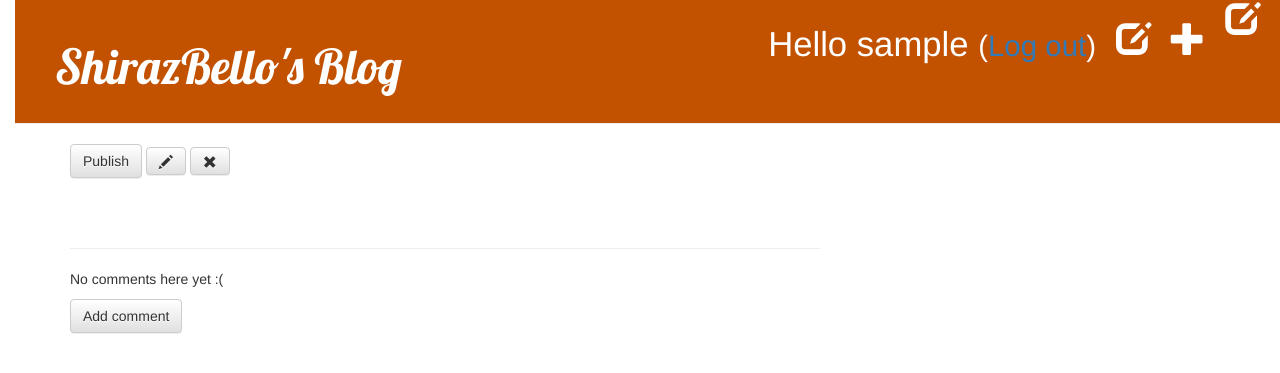
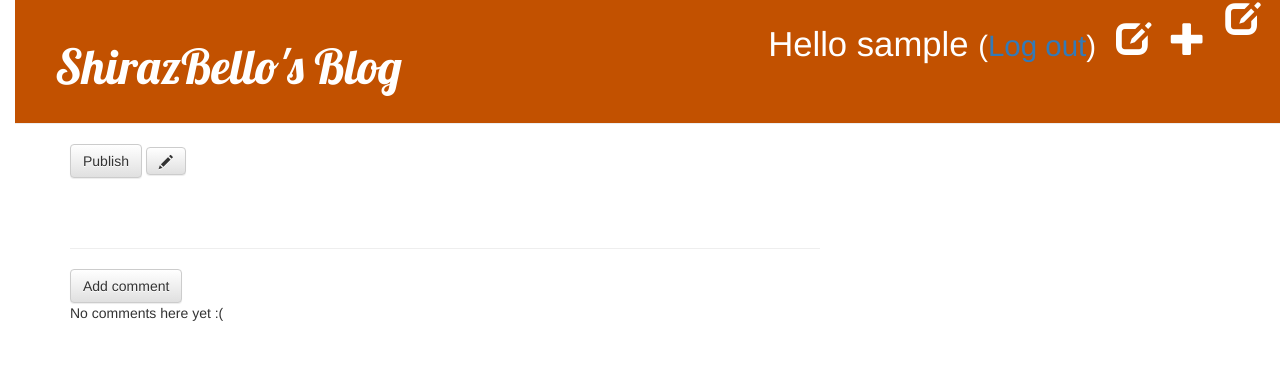
Before and after one commit to Shirazbello/my-firstDjango-blog, a Django app: template blog/templates/blog/post_detail.html in a window 1280 px wide. Shown: the top 373 px of the page. Run offline with Django 3.2, Linux system fonts and the light colour scheme; the template is opened without the code that fills it, so the values that code supplies are empty; the visitor is signed in with stand-in values (Sample User, id 1); some libraries are stand-ins or nearby versions.

Commit message:
USER COMMENT SECTION ERROR FIXED

```diff
--- a/blog/models.py
+++ b/blog/models.py
@@ -20,6 +20,9 @@ class Post(models.Model):
     def __str__(self):
         return self.title
 
+    def approved_comments(self):
+        return self.comments.filter(approved_comment=True)
+
 class Comment(models.Model):
     post = models.ForeignKey('blog.Post', on_delete=models.CASCADE, related_name='comments')
     author = models.CharField(max_length=200)
@@ -33,5 +36,3 @@ class Comment(models.Model):
 
     def __str__(self):
         return self.text
-    def approved_comments(self):
-        return self.comments.filter(approved_comment=True)
--- a/blog/templates/blog/post_detail.html
+++ b/blog/templates/blog/post_detail.html
@@ -6,18 +6,17 @@
     <div class="date">
     {{ post.published_date }}
     </div>
-{% else %}
+ {% else %}
     <a class="btn btn-default" href="{% url 'post_publish' pk=post.pk %}">Publish</a>
 {% endif %}
     {% if user.is_authenticated %}
      <a class="btn btn-default" href="{% url 'post_edit' pk=post.pk %}"><span class="glyphicon glyphicon-pencil"></span></a>
-     <a class="btn btn-default" href="{% url 'post_remove' pk=post.pk %}"><span class="glyphicon glyphicon-remove"></span></a>
     {% endif %}
         <h2>{{ post.title }}</h2>
         <p>{{ post.text|linebreaksbr }}</p>
     </div>
-
-<hr>
+    <hr>
+ <a class="btn btn-default" href="{% url 'add_comment_to_post' pk=post.pk %}">Add comment</a>
 {% for comment in post.comments.all %}
     {% if user.is_authenticated or comment.approved_comment %}
     <div class="comment">
@@ -35,6 +34,4 @@
 {% empty %}
     <p>No comments here yet :(</p>
 {% endfor %}
-
-<a class="btn btn-default" href="{% url 'add_comment_to_post' pk=post.pk %}">Add comment</a>
 {% endblock %}
--- a/blog/views.py
+++ b/blog/views.py
@@ -2,7 +2,7 @@ from django.shortcuts import redirect
 from django.shortcuts import render,get_object_or_404
 from django.utils import timezone
 from .models import Post, Comment
-from .forms import PostForm,CommentForm
+from .forms import PostForm, CommentForm
 from django.contrib.auth.decorators import login_required
 
 
```
